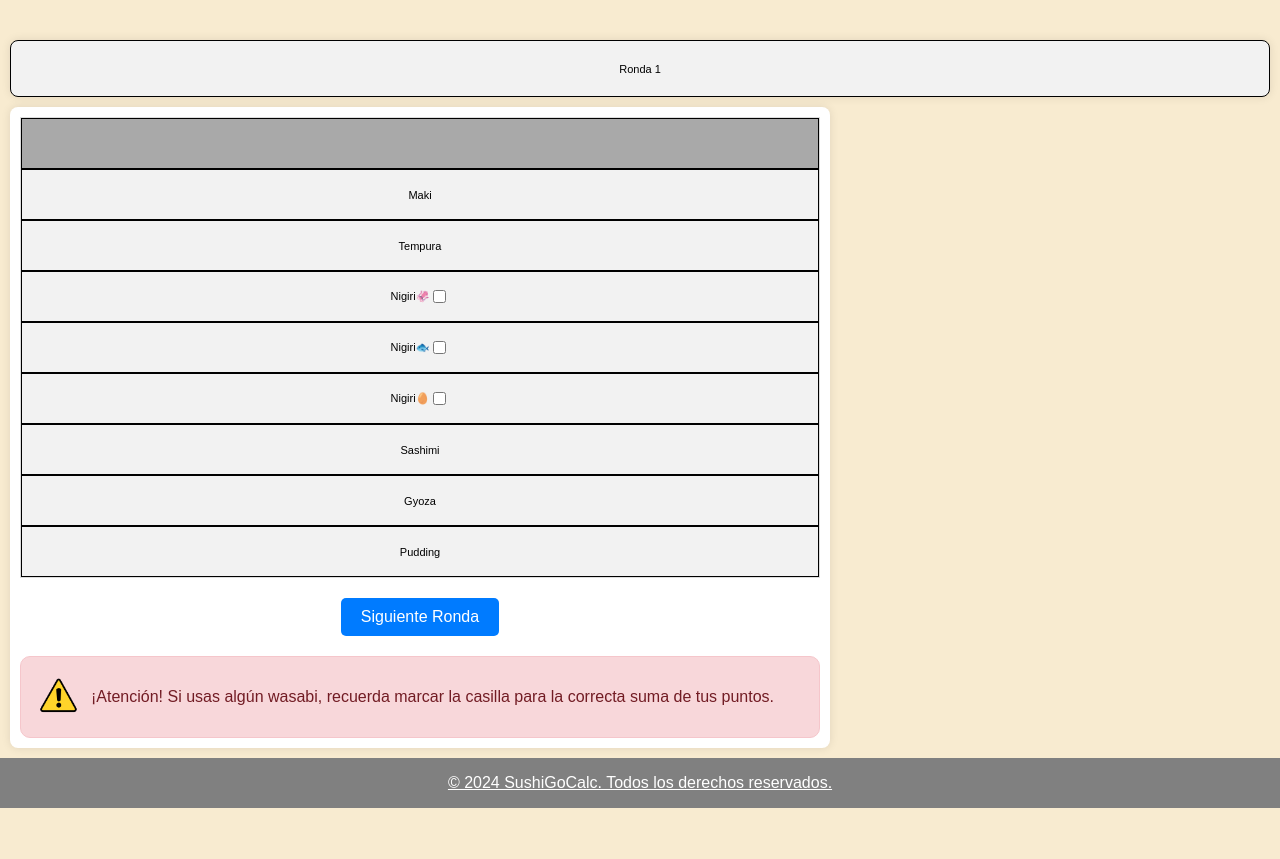
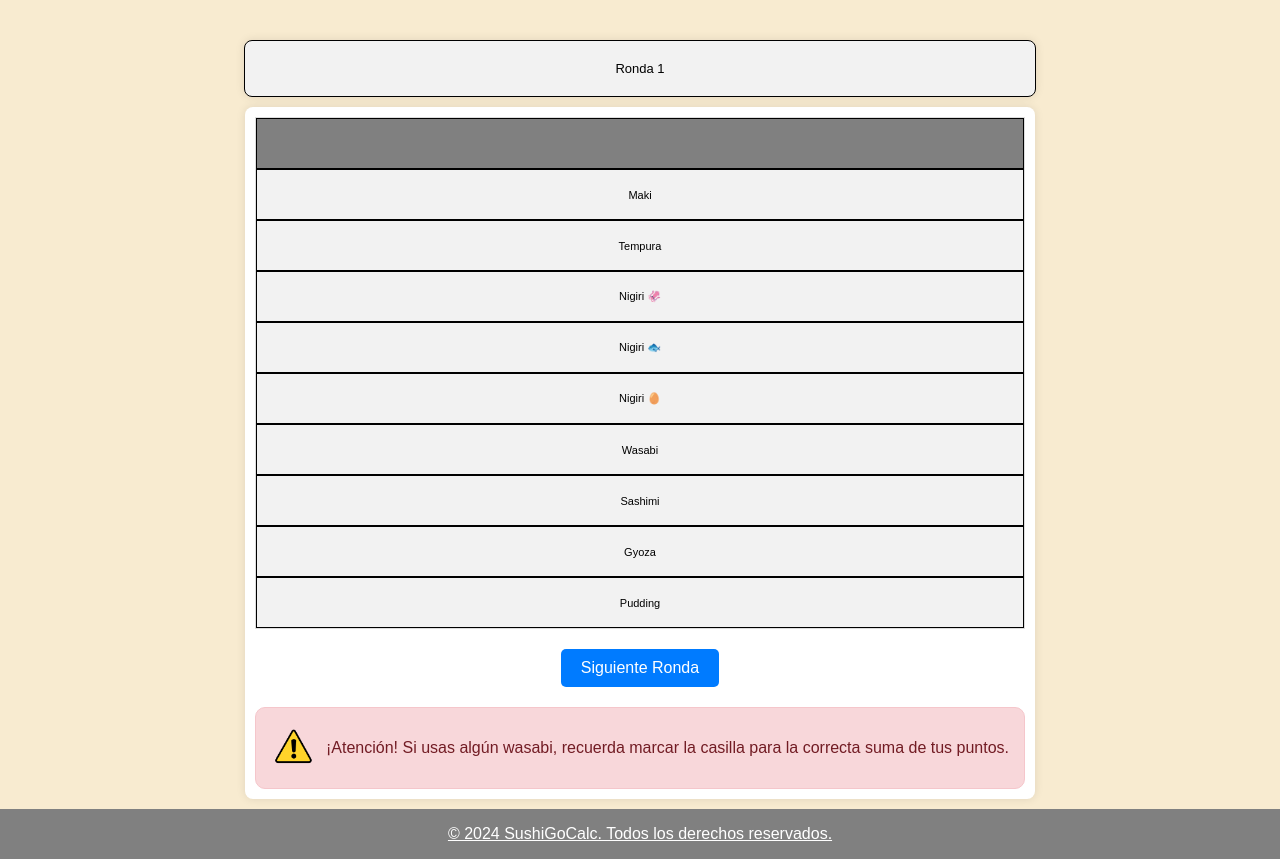
Before and after one commit to SergioBM5/sushiGoCalc, an Angular app: page /puntuacion in a window 1280 px wide. Before the commit the page ends 808 px from the top, so only its background shows below. Built offline with nearby package versions, Linux system fonts and the light colour scheme.

Commit message:
Se modifica el calculo de puntos en los nigiris

```diff
--- a/src/app/components/players/player-config/player-config.component.css
+++ b/src/app/components/players/player-config/player-config.component.css
@@ -59,7 +59,6 @@
 /* Estilos para los botones de los elementos de la lista de jugadores */
 .player-item button {
   margin-left: 10px;
-  background-color: #20c997;
   color: #fff;
   border: none;
   border-radius: 8px;
@@ -69,7 +68,6 @@
 
 /* Estilos para el botón de agregar jugador */
 .add-button {
-  background-color: #20c997;
   color: #fff;
   border: none;
   border-radius: 50%;
@@ -100,7 +98,7 @@
   padding: 10px 20px;
   font-size: 16px;
   cursor: pointer;
-  background-color: #D1F2EB;
+  background-color: #D2D2A4;
   color: #000;
 
 }
--- a/src/app/components/players/player-config/player-config.component.ts
+++ b/src/app/components/players/player-config/player-config.component.ts
@@ -19,6 +19,7 @@ export class PlayerConfigComponent {
     nigiriSquidCount: 0,
     nigiriSalmonCount: 0,
     nigiriEggCount: 0,
+    wasabiCount: 0,
     sashimiCount: 0,
     gyozaCount: 0,
     puddingCount: 0,
@@ -55,6 +56,7 @@ export class PlayerConfigComponent {
         nigiriSquidCount: 0,
         nigiriSalmonCount: 0,
         nigiriEggCount: 0,
+        wasabiCount: 0,
         sashimiCount: 0,
         gyozaCount: 0,
         puddingCount: 0,
--- a/src/app/components/puntuacion/puntuacion.component.css
+++ b/src/app/components/puntuacion/puntuacion.component.css
@@ -1,5 +1,8 @@
+.container2 {
+ display: flex;
+ justify-content: center;
+}
 .container {
-  max-width: 800px;
   margin: 10px 10px;
   padding: 10px;
   background-color: #fff;
@@ -17,6 +20,10 @@
 .row {
   display: flex;
 }
+.roundheader{
+  display: flex;
+  justify-content: center;
+}
 
 .cell {
   width: 5px;
@@ -32,9 +39,10 @@
 }
 
 .header .cell {
-
-    background-color: darkgrey;
-    justify-content: center;
+  font-weight: bold;
+  background-color: grey;
+  color: #fff;
+  justify-content: center;
 }
 
 .inputs {
@@ -68,6 +76,7 @@
 }
 
 .warning {
+  justify-content: center;
   background-color: #f8d7da;
   border: 1px solid #f5c6cb;
   padding: 15px;
@@ -87,7 +96,7 @@
   max-width: 100%;
 }
 .blank {
-  width: 5px;
+  max-width: 770px;
   height: 35px;
   align-items: center;
   display: flex;
@@ -96,7 +105,7 @@
   text-align: center;
   border:  1px solid black;
   justify-content: center;
-  font-size: 11px;
+  font-size: 13px;
   margin: 40px 10px 0px;
   border-radius: 8px;
   box-shadow: 0 0 10px rgba(0, 0, 0, 0.1);
--- a/src/app/components/puntuacion/puntuacion.component.html
+++ b/src/app/components/puntuacion/puntuacion.component.html
@@ -6,11 +6,11 @@
   <title>Tabla CSS</title>
 
 </head>
-<div class="row header">
+<div class="roundheader">
   <div class="blank">Ronda {{ currentRound }}</div>
 </div>
 <body>
-
+  <div class="container2">
 <div class="container">
   <div class="score-table">
 
@@ -27,16 +27,20 @@
       <div *ngFor="let player of players" class="cell"><input type="number" class="inputs" [(ngModel)]="player.tempuraCount"></div>
     </div>
     <div class="row">
-      <div class="cell">Nigiri🦑<input type="checkbox" id="wasabiSquid"></div>
+      <div class="cell">Nigiri 🦑</div>
       <div *ngFor="let player of players" class="cell"><input type="number" class="inputs" [(ngModel)]="player.nigiriSquidCount"></div>
     </div>
     <div class="row">
-      <div class="cell">Nigiri🐟<input type="checkbox" id="wasabiSalmon"></div>
+      <div class="cell">Nigiri 🐟</div>
       <div *ngFor="let player of players" class="cell"><input type="number" class="inputs" [(ngModel)]="player.nigiriSalmonCount"></div>
     </div>
     <div class="row">
-      <div class="cell">Nigiri🥚<input type="checkbox" id="wasabiEgg"></div>
+      <div class="cell">Nigiri 🥚</div>
       <div *ngFor="let player of players" class="cell"><input type="number" class="inputs" [(ngModel)]="player.nigiriEggCount"></div>
+    </div>
+    <div class="row">
+      <div class="cell">Wasabi</div>
+      <div *ngFor="let player of players" class="cell"><input type="number" class="inputs" [(ngModel)]="player.wasabiCount"></div>
     </div>
     <div class="row">
       <div class="cell">Sashimi</div>
@@ -66,6 +70,7 @@
     </div>
   </div>
 </div>
+</div>
 
 <footer class="footer">
   <div class="footer-content">
--- a/src/app/components/summary/summary.component.ts
+++ b/src/app/components/summary/summary.component.ts
@@ -37,12 +37,23 @@ export class RoundSummaryComponent implements OnInit {
     return 0;
   }
 
+  lastRound(players: PlayerData[]): void {
+    players.forEach((player) => {
+      if(this.currentRound == 1)
+      player.pointsRound1 = 0
+    else if (this.currentRound == 2)
+      player.pointsRound2 = 0
+    else player.pointsRound3 == 0
+    });
+  }
+
   goToNextRound(): void {
     this.roundService.incrementRound(); // Incrementar la ronda en el servicio
     this.router.navigateByUrl('/puntuacion');
   }
 
   goBack(): void {
+    this.lastRound(this.players)
     this.router.navigate(['/puntuacion']);
   }
 }
--- a/src/app/services/PlayersService.ts
+++ b/src/app/services/PlayersService.ts
@@ -21,6 +21,7 @@ export class PlayerConfigService {
     nigiriSquidCount: 0,
     nigiriSalmonCount: 0,
     nigiriEggCount: 0,
+    wasabiCount: 0,
     sashimiCount: 0,
     gyozaCount: 0,
     puddingCount: 0,
@@ -46,6 +47,7 @@ export class PlayerConfigService {
     nigiriSquidCount: 0,
     nigiriSalmonCount: 0,
     nigiriEggCount: 0,
+    wasabiCount: 0,
     sashimiCount: 0,
     gyozaCount: 0,
     puddingCount: 0,
@@ -71,6 +73,7 @@ export class PlayerConfigService {
     nigiriSquidCount: 0,
     nigiriSalmonCount: 0,
     nigiriEggCount: 0,
+    wasabiCount: 0,
     sashimiCount: 0,
     gyozaCount: 0,
     puddingCount: 0,
@@ -96,6 +99,7 @@ export class PlayerConfigService {
     nigiriSquidCount: 0,
     nigiriSalmonCount: 0,
     nigiriEggCount: 0,
+    wasabiCount: 0,
     sashimiCount: 0,
     gyozaCount: 0,
     puddingCount: 0,
@@ -121,6 +125,7 @@ export class PlayerConfigService {
     nigiriSquidCount: 0,
     nigiriSalmonCount: 0,
     nigiriEggCount: 0,
+    wasabiCount: 0,
     sashimiCount: 0,
     gyozaCount: 0,
     puddingCount: 0,
--- a/src/app/services/playerDataModel.ts
+++ b/src/app/services/playerDataModel.ts
@@ -11,6 +11,7 @@ export interface PlayerData {
     nigiriSalmonpoints:number;
     nigiriEggCount: number;
     nigiriEggpoints:number;
+    wasabiCount:number;
     sashimiCount: number;
     sashimipoints: number;
     gyozaCount: number;
```
Also changed, not shown: src/app/components/puntuacion/puntuacion.component.ts (+59 -15 lines).
